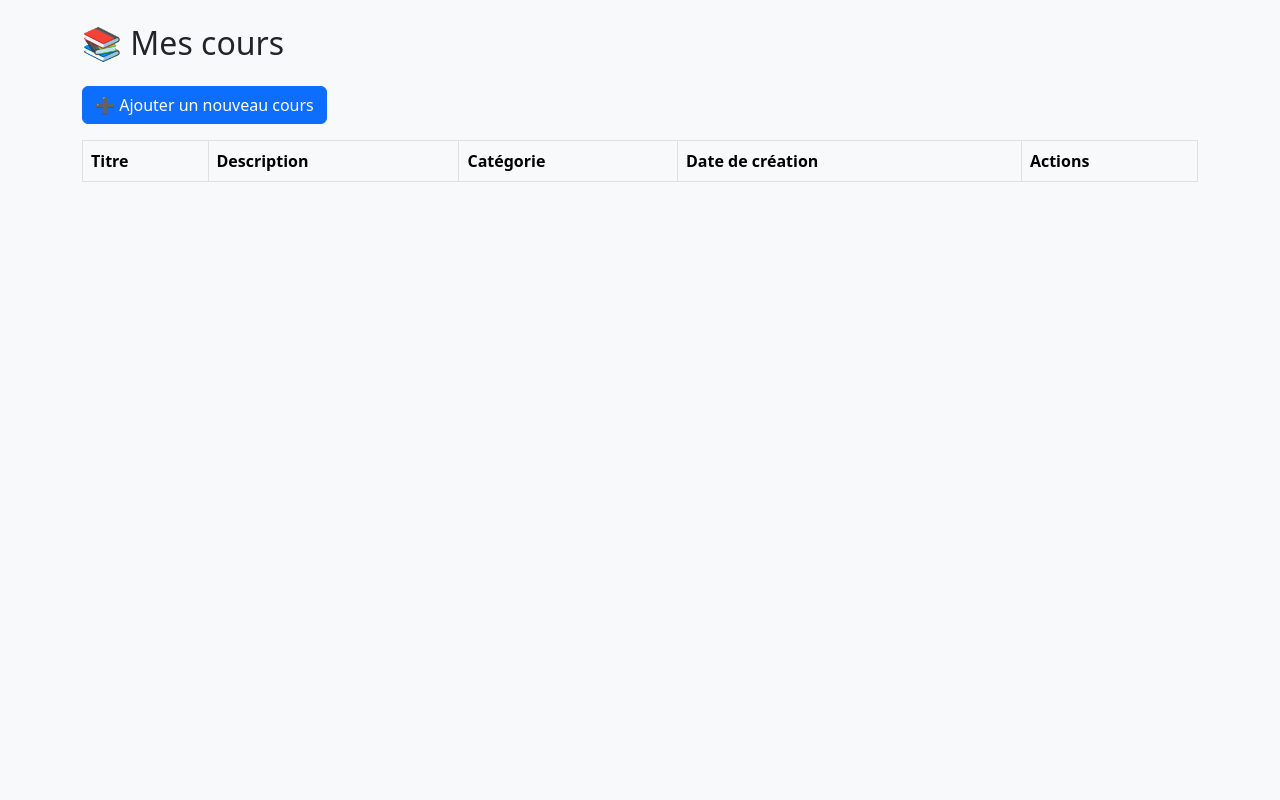
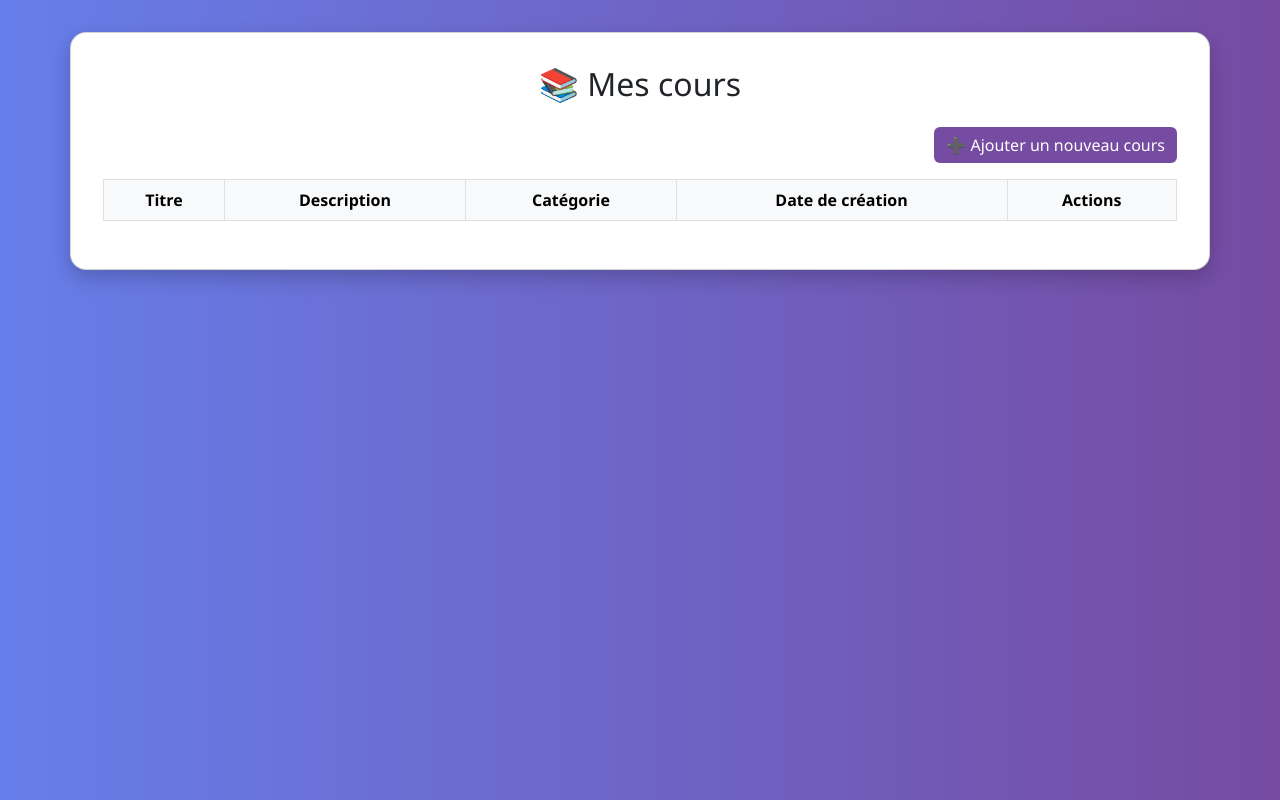
Before and after one commit to sallma123/portail-etudiant, a Spring Boot app: page /enseignant/mes-cours in a window 1280 px wide. Run offline with Spring Boot 4, Linux system fonts and the light colour scheme; a user stored in the database is signed in; data comes from the database, SQL or seed files in the repository; data that the repository does not hold is empty; some of the project's set-up classes (security, data sources, template engines, error pages and the like) are left out, and stand-ins take their place.

Commit message:
patie 3:gestion des cours(affichage)

```diff
--- a/src/main/resources/templates/mes-cours.html
+++ b/src/main/resources/templates/mes-cours.html
@@ -3,15 +3,43 @@
 <head>
     <title>Mes cours</title>
     <link href="https://cdn.jsdelivr.net/npm/bootstrap@5.3.0/dist/css/bootstrap.min.css" rel="stylesheet">
+    <style>
+        body {
+            background: linear-gradient(to right, #667eea, #764ba2);
+            min-height: 100vh;
+            display: flex;
+            justify-content: center;
+            align-items: start;
+            padding: 2rem;
+            font-family: 'Segoe UI', sans-serif;
+        }
+        .card {
+            padding: 2rem;
+            border-radius: 1rem;
+            box-shadow: 0 8px 20px rgba(0,0,0,0.2);
+            width: 100%;
+            background: white;
+        }
+        .btn-purple {
+            background-color: #764ba2;
+            color: white;
+            border: none;
+        }
+        .btn-purple:hover {
+            background-color: #5e3b89;
+        }
+    </style>
 </head>
-<body class="bg-light p-4">
+<body>
 
-<div class="container">
-    <h2 class="mb-4">📚 Mes cours</h2>
+<div class="card container">
+    <h2 class="mb-4 text-center">📚 Mes cours</h2>
 
-    <a href="/enseignant/ajouter-cours" class="btn btn-primary mb-3">➕ Ajouter un nouveau cours</a>
+    <div class="d-flex justify-content-end mb-3">
+        <a href="/enseignant/ajouter-cours" class="btn btn-purple">➕ Ajouter un nouveau cours</a>
+    </div>
 
-    <table class="table table-bordered table-hover">
+    <table class="table table-bordered table-hover text-center align-middle">
         <thead class="table-light">
         <tr>
             <th>Titre</th>
@@ -27,7 +55,7 @@
             <td th:text="${cours.description}"></td>
             <td th:text="${cours.categorie}"></td>
             <td th:text="${cours.dateCreation}"></td>
-            <td class="d-flex flex-wrap gap-1">
+            <td class="d-flex flex-wrap gap-1 justify-content-center">
                 <a th:href="@{'/enseignant/cours/' + ${cours.id} + '/ajouter-support'}"
                    class="btn btn-sm btn-outline-primary">📁 Ajouter support</a>
                 <a th:href="@{'/enseignant/cours/' + ${cours.id} + '/supports'}"
```
Also changed, not shown: src/main/resources/templates/ajouter-cours.html (+30 -4 lines), src/main/resources/templates/ajouter-support.html (+32 -8 lines), src/main/resources/templates/liste-supports.html (+30 -9 lines), 2 other files.
